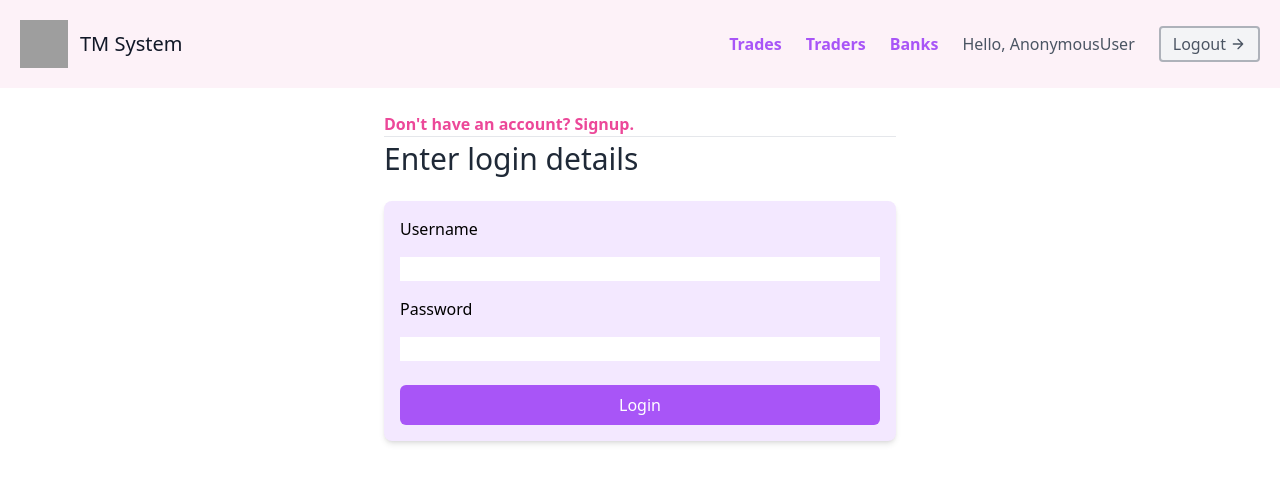
After one commit to angelirozalvarez/SEA-Module, a Django app: page /login/ in a window 1280 px wide. The commit adds this page. Shown: the top 483 px of the page. Run offline with Django 5.2, Linux system fonts and the light colour scheme; some libraries are stand-ins or nearby versions; grey boxes are pictures that could not be loaded.

Commit message:
Created user registration and login authentication - user added as admin for now

```diff
--- a/TMSystem/urls.py
+++ b/TMSystem/urls.py
@@ -1,8 +1,18 @@
 from django.contrib import admin
 from django.urls import path, include
+from trades.views import HomepageView, LandingPageView, signup, loginPage, logoutUser
 
 
 urlpatterns = [
     path('admin/', admin.site.urls),
-    path('trades/', include('trades.urls'), name='trades')
+
+    path('home-page/', HomepageView.as_view(), name='home-page'),
+    path('', LandingPageView.as_view(), name='landing-page'),
+
+    path('trades/', include('trades.urls'), name='trades'),
+
+    path('signup/', signup, name='signup'),
+    path('login/', loginPage, name='login'),
+    path('logout/', logoutUser, name='logout')
+
 ]
--- a/templates/navbar.html
+++ b/templates/navbar.html
@@ -1,17 +1,22 @@
 <header class="text-gray-600 body-font bg-pink-50">
   <div class="container mx-auto flex flex-wrap p-5 flex-col md:flex-row items-center">
-    <a class="flex title-font font-medium items-center text-gray-900 mb-4 md:mb-0">
+    <a href="{% url 'home-page' %}" class="flex title-font font-medium items-center text-gray-900 mb-4 md:mb-0">
       <img src="https://cdn.worldvectorlogo.com/logos/natwest-2.svg" class="h-12 w-12">
       <span class="ml-3 text-xl">TM System</span>
     </a>
     <nav class="md:ml-auto flex flex-wrap items-center text-base justify-center">
       <a href="{% url 'trades:trade-list' %}" class="font-bold text-purple-500 hover:text-purple-800 mr-6">Trades</a>
+      <a class="font-bold text-purple-500 hover:text-purple-800 mr-6">Traders</a>
+      <a class="font-bold text-purple-500 hover:text-purple-800 mr-6">Banks</a>
     </nav>
-        <a class="border-2 border-pink-500/50 ml-6 inline-flex items-center bg-gray-100 border-0 py-1 px-3 focus:outline-none hover:bg-gray-200 rounded text-base mt-4 md:mt-0">
-          Logout
-          <svg fill="none" stroke="currentColor" stroke-linecap="round" stroke-linejoin="round" stroke-width="2" class="w-4 h-4 ml-1" viewBox="0 0 24 24">
-            <path d="M5 12h14M12 5l7 7-7 7"></path>
-          </svg>
-        </a>
+
+    <span>Hello, {{request.user}} </span>
+
+    <a href="{% url 'logout' %}" class="border-2 border-gray-500/50 ml-6 inline-flex items-center bg-gray-100 border-0 py-1 px-3 focus:outline-none hover:bg-gray-200 rounded text-base mt-4 md:mt-0">
+      Logout
+      <svg fill="none" stroke="currentColor" stroke-linecap="round" stroke-linejoin="round" stroke-width="2" class="w-4 h-4 ml-1" viewBox="0 0 24 24">
+        <path d="M5 12h14M12 5l7 7-7 7"></path>
+      </svg>
+    </a>
   </div>
 </header>
--- /dev/null
+++ b/templates/registration/login.html
@@ -0,0 +1,34 @@
+{% extends 'base.html' %}
+
+{% block content %}
+
+<div class="max-w-lg mx-auto">
+    <br/>
+    <a class="text-pink-500 font-bold" href="{% url 'signup' %}">Don't have an account? Signup.</a>
+    <div class="py-1 border-t border-gray-200">
+        <h1 class="text-3xl text-gray-800">Enter login details</h1>
+    </div>
+
+    <form method="POST" action="" class="mt-5 bg-purple-100 p-4 rounded-lg shadow-md">
+        {% csrf_token %}
+        <div class="grid grid-cols-1 gap-4">
+            <div>Username</div>
+            <input type="text" name="username" autocomplete="off">
+            <div>Password</div>
+            <input type="password" name="password" autocomplete="off">
+        </div>
+        <br/>
+
+        {% for message in messages %}
+            <p>{{ message }}</p>
+        <br/>
+        {% endfor %}
+
+
+        <button type="submit" value="Login" class="w-full text-white bg-purple-500 hover:bg-purple-800 px-4 py-2 rounded-md">Login</button>
+    </form>
+
+</div>
+
+
+{% endblock content %}
--- a/trades/templates/trades/trade_delete.html
+++ b/trades/templates/trades/trade_delete.html
@@ -18,7 +18,7 @@
                         Delete
                     </button>
                     <a href="{% url 'trades:trade-detail' trade.pk %}" class=" py-2 whitespace-nowrap text-right font-medium text-white hover:bg-green-800 bg-green-500 px-1 py-1 rounded-md mr-2">
-                        ← Go back
+                        ← Check details
                     </a>
                 </div>
             </form>
--- a/trades/templates/trades/trade_list.html
+++ b/trades/templates/trades/trade_list.html
@@ -18,7 +18,7 @@
                 <table class="min-w-full divide-y divide-gray-200">
                     <thead class="bg-gray-50">
                         <tr>
-                            <th scope="col" class="px-1 py-1 text-left text-xs font-medium text-gray-500 uppercase tracking-wider">
+                            <th scope="col" class=" px-1 py-1 text-left text-xs font-medium text-gray-500 uppercase tracking-wider">
                             Trade ID
                             </th>
                             <th scope="col" class="px-6 py-3 text-left text-xs font-medium text-gray-500 uppercase tracking-wider">
--- a/trades/templates/trades/trade_update.html
+++ b/trades/templates/trades/trade_update.html
@@ -8,7 +8,7 @@
         </a>
         <br/>
         <a class="text-purple-800 font-bold" href="{% url 'trades:trade-detail' trade.pk %}">
-            ← View {{ trade.id }} details
+            ← View trade details
         </a>
         <div class="py-1 border-t border-gray-200">
             <h1 class="text-3xl text-gray-800">Update '{{ trade.bank }} - {{ trade.trade_name }}'</h1>
--- a/trades/urls.py
+++ b/trades/urls.py
@@ -1,12 +1,12 @@
 from django.urls import path
-from .views import trade_list, trade_detail, trade_create, trade_update, trade_delete
+from .views import TradeListView, TradeDetailView, TradeCreateView, TradeUpdateView, TradeDeleteView
 
 app_name = 'trades'
 
 urlpatterns = [
-    path('trade-list/', trade_list, name='trade-list'),
-    path('trade-detail/<int:pk>/', trade_detail, name='trade-detail'),
-    path('trade-update/<int:pk>/', trade_update, name='trade-update'),
-    path('trade-delete/<int:pk>/', trade_delete, name='trade-delete'),
-    path('trade-create/', trade_create, name='trade-create'),
+    path('trade-list/', TradeListView.as_view(), name='trade-list'),
+    path('trade-detail/<int:pk>/', TradeDetailView.as_view(), name='trade-detail'),
+    path('trade-update/<int:pk>/', TradeUpdateView.as_view(), name='trade-update'),
+    path('trade-delete/<int:pk>/', TradeDeleteView.as_view(), name='trade-delete'),
+    path('trade-create/', TradeCreateView.as_view(), name='trade-create'),
 ]
--- a/trades/views.py
+++ b/trades/views.py
@@ -1,48 +1,87 @@
-from django.shortcuts import render, redirect
+from django.shortcuts import render, redirect, reverse
+from django.views.generic import TemplateView, ListView, DetailView, CreateView, UpdateView, DeleteView
+from django.contrib import messages
+from django.contrib.auth import authenticate, login, logout
+from django.contrib.auth.decorators import login_required
 from .models import Trade
-from .forms import TradeModelForm
+from .forms import TradeModelForm, CustomUserCreationForm
 
-def trade_list(request):
-    trades = Trade.objects.all()
-    context = {
-        'trades': trades
-    }
-    return render(request, 'trades/trade_list.html', context)
 
-def trade_detail(request, pk):
-    trade = Trade.objects.get(id=pk)
-    context = {
-        'trade': trade
-    }
-    return render(request, 'trades/trade_detail.html', context)
+def signup(request):
+    form = CustomUserCreationForm()
 
-def trade_create(request):
-    form = TradeModelForm()
     if request.method == 'POST':
-        form = TradeModelForm(request.POST)
+        form = CustomUserCreationForm(request.POST)
         if form.is_valid():
             form.save()
-            return redirect('/trades/trade-list/')
-    context = {
-        "form": form
-    }
-    return render(request, 'trades/trade_create.html', context)
+            messages.success(request, 'Account successfully created. Please login.')
+            return redirect('login')
 
-def trade_update(request, pk):
-    trade = Trade.objects.get(id=pk)
-    form = TradeModelForm(instance=trade)
+    context = {'form': form}
+    return render(request, 'registration/signup.html', context)
+
+
+def loginPage(request):
     if request.method == 'POST':
-        form = TradeModelForm(request.POST, instance=trade)
-        if form.is_valid():
-            form.save()
-            return redirect('/trades/trade-list/')
-    context = {
-        'form': form,
-        'trade': trade
-    }
-    return render(request, 'trades/trade_update.html', context)
+        username = request.POST.get('username')
+        password = request.POST.get('password')
 
-def trade_delete(request, pk):
-    trade = Trade.objects.get(id=pk)
-    trade.delete()
-    return redirect('/trades/trade-list/')
+        user = authenticate(request, username=username, password=password)
+
+        if user is not None:
+            login(request, user)
+            return redirect('home-page')
+        else:
+            messages.info(request, 'Username OR password is incorrect.')
+
+    context = {}
+    return render(request, 'registration/login.html', context)
+
+
+def logoutUser(request):
+    logout(request)
+    return redirect('landing-page')
+
+
+class HomepageView(TemplateView):
+    template_name = 'home_page.html'
+
+class LandingPageView(TemplateView):
+    template_name = 'landing_page.html'
+
+
+class TradeListView(ListView):
+    template_name = 'trades/trade_list.html'
+    queryset = Trade.objects.all()
+    context_object_name = 'trades'
+
+
+class TradeDetailView(DetailView):
+        template_name = 'trades/trade_detail.html'
+        queryset = Trade.objects.all()
+        context_object_name = 'trade'
+
+
+class TradeCreateView(CreateView):
+    template_name = 'trades/trade_create.html'
+    form_class = TradeModelForm
+
+    def get_success_url(self):
+        return reverse('trades:trade-list')
+
+
+class TradeUpdateView(UpdateView):
+    template_name = 'trades/trade_update.html'
+    queryset = Trade.objects.all()
+    form_class = TradeModelForm
+
+    def get_success_url(self):
+        return reverse('trades:trade-list')
+
+
+class TradeDeleteView(DeleteView):
+    template_name = 'trades/trade_delete.html'
+    queryset = Trade.objects.all()
+
+    def get_success_url(self):
+        return reverse('trades:trade-list')
```
Also changed, not shown: templates/home_page.html (added, +20 -0 lines), templates/landing_page.html (added, +29 -0 lines), templates/registration/signup.html (added, +36 -0 lines), trades/forms.py (+7 -0 lines).
